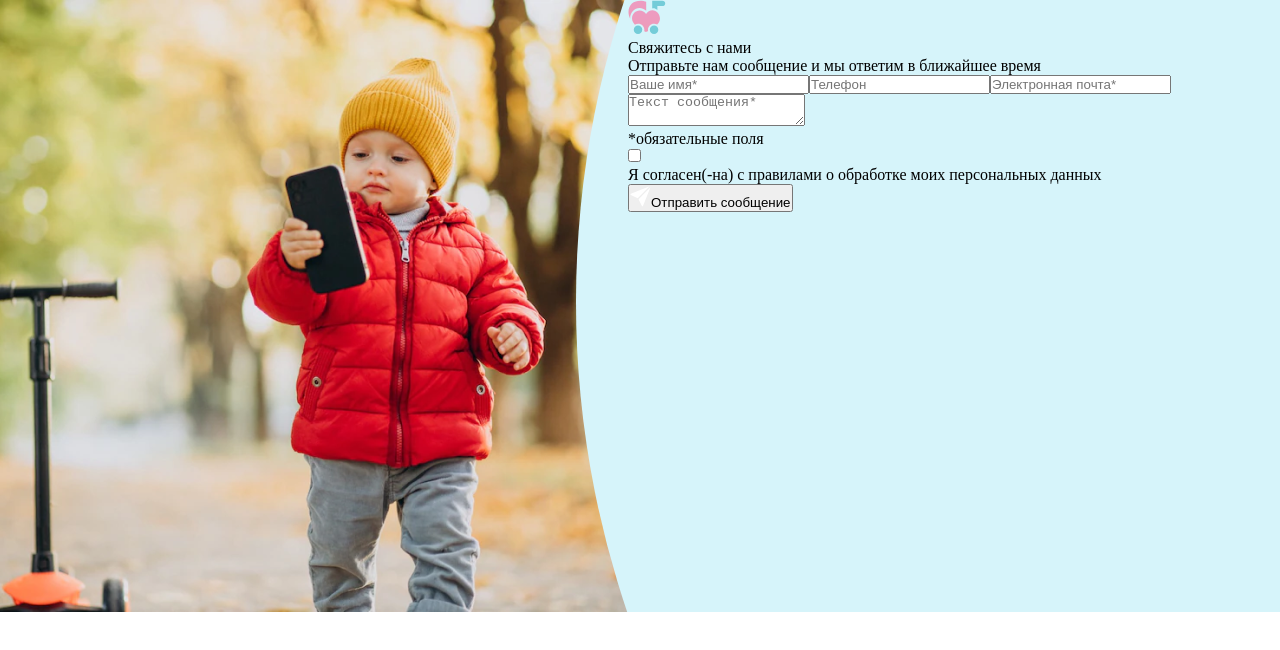
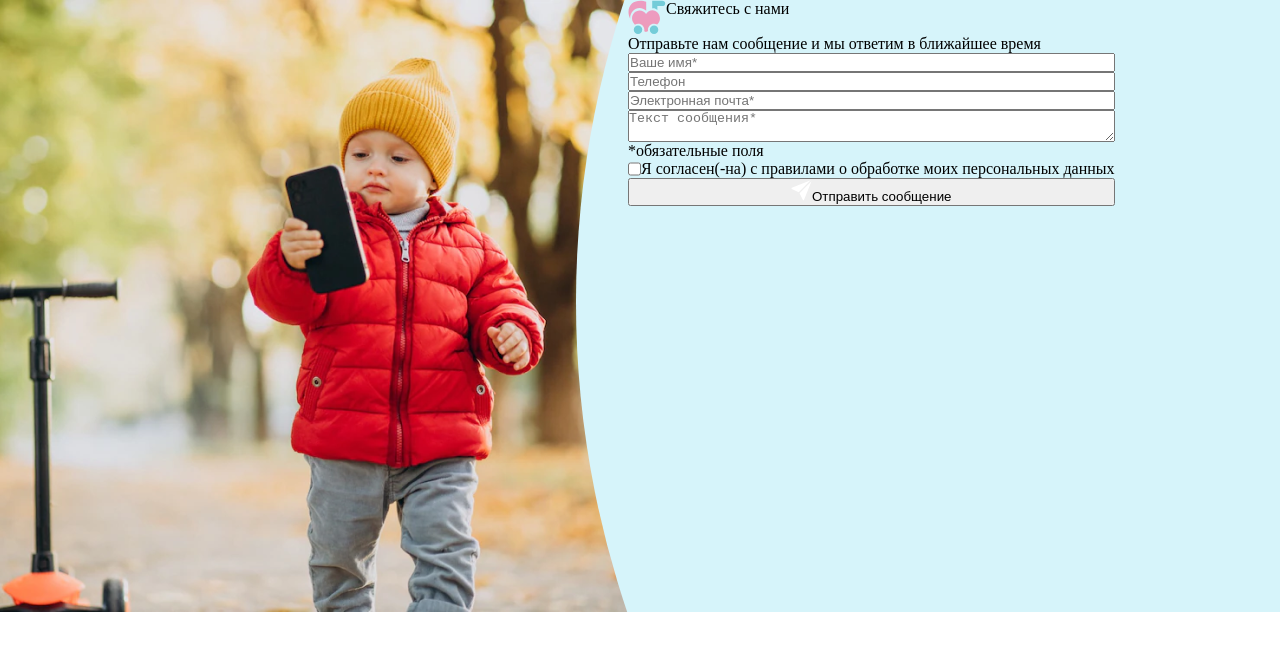
Before and after one commit to AleksandrKulaginWork/clients-feedback-app, a React (Create React App) app: page / in a window 1280 px wide. Shown: the top 650 px of the page. Built offline with nearby package versions, Linux system fonts and the light colour scheme.

Commit message:
some more css styles

```diff
--- a/src/components/Form/style.module.css
+++ b/src/components/Form/style.module.css
@@ -6,6 +6,8 @@
 --color-dark  */
 
 .sectioForm {
+    display: flex;
+    flex-direction: column;
     position: relative;
     z-index: 2;
 }
@@ -21,3 +23,16 @@
     background: var(--bg-blue-light);
     border-radius: 50%;
 }
+
+.header{
+    display: flex;
+}
+
+.form{
+    display: flex;
+    flex-direction: column;
+}
+
+.checkbox{
+    display: flex;
+}
```
